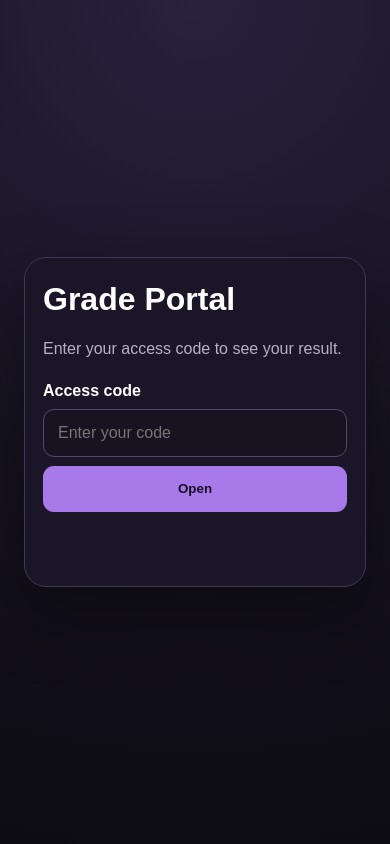
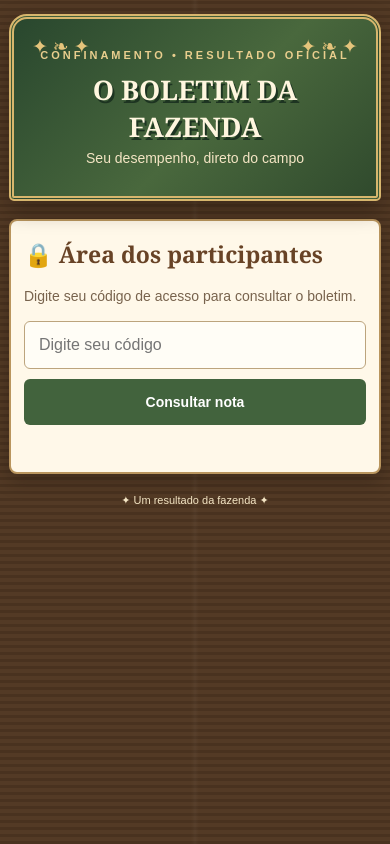
Before and after one commit to kauaprogramadorsla/Seletivas, a plain HTML site: page index.html in a window 390 px wide. Drawn offline with Linux system fonts and the light colour scheme.

Commit message:
index.html

```diff
--- a/index.html
+++ b/index.html
@@ -3,239 +3,188 @@
 <head>
 <meta charset="UTF-8">
 <meta name="viewport" content="width=device-width, initial-scale=1.0">
-<title>Grade Portal</title>
-
+<title>Confinamento Rural — Boletim</title>
 <style>
-* {
-  box-sizing: border-box;
+:root{
+  --ink:#332318;--muted:#78634d;--paper:#fff8e9;--cream:#f5e8cb;
+  --wood:#684326;--green:#42633d;--green2:#78945a;--gold:#d49a36;
+  --red:#bd3e32;--orange:#d98528;--line:#ddc9a4;
 }
-
-body {
-  margin: 0;
-  min-height: 100vh;
-  display: grid;
-  place-items: center;
-  padding: 24px;
-  font-family: Arial, sans-serif;
-  color: white;
-  background: radial-gradient(circle at top, #29213e, #15121f 60%, #0d0b13);
+*{box-sizing:border-box}
+body{
+  margin:0;min-height:100vh;padding:28px 16px;color:var(--ink);
+  font-family:Georgia,"Times New Roman",serif;
+  background:
+    linear-gradient(90deg,transparent 49%,#ffffff08 50%,transparent 51%),
+    repeating-linear-gradient(0deg,#49321f 0,#49321f 3px,#533a25 3px,#533a25 7px);
 }
-
-.shell {
-  width: min(100%, 470px);
-  padding: 30px;
-  border: 1px solid #403651;
-  border-radius: 22px;
-  background: #1b1627;
-  box-shadow: 0 24px 70px #0006;
+.page{max-width:920px;margin:auto}
+header{
+  position:relative;overflow:hidden;text-align:center;padding:30px 20px;
+  color:#fff6df;border:5px double #d7b66d;border-radius:18px 18px 5px 5px;
+  background:linear-gradient(135deg,#29472e,#49683d 55%,#304a2d);
+  box-shadow:0 9px 22px #1c120b66;
 }
-
-h1 {
-  margin-top: 0;
+header:before,header:after{content:"✦  ❧  ✦";position:absolute;top:14px;color:#e5c47b;font-size:19px}
+header:before{left:18px}header:after{right:18px}
+.eyebrow{font:700 11px Arial,sans-serif;letter-spacing:3px;text-transform:uppercase;color:#e9ce8e}
+h1{font-size:clamp(27px,5vw,43px);margin:10px 0 5px;text-shadow:2px 3px #1d3421}
+header p{margin:0;color:#f4e5c4;font:14px Arial,sans-serif}
+.panel{
+  margin-top:18px;padding:23px;border:2px solid #b9955e;border-radius:8px;
+  background:var(--paper);box-shadow:0 7px 18px #1c120b55;
 }
-
-.hint {
-  color: #b9b0c8;
-  margin-bottom: 24px;
+.panel h2{margin:0 0 16px;color:var(--wood);font-size:23px}
+.intro{color:var(--muted);font:14px/1.5 Arial,sans-serif}
+.entry{display:flex;gap:10px}
+input{
+  min-width:0;flex:1;padding:14px;border:1px solid #bca47d;border-radius:6px;
+  background:#fffdf6;font-size:16px;color:var(--ink)
 }
-
-label {
-  display: block;
-  margin-bottom: 9px;
-  font-weight: bold;
+button{
+  border:0;border-radius:6px;padding:0 22px;background:var(--green);
+  color:white;font:bold 14px Arial,sans-serif;cursor:pointer
 }
-
-.entry {
-  display: flex;
-  gap: 9px;
+button:hover{filter:brightness(1.12)}
+#message{min-height:20px;margin:10px 0 0;color:var(--red);font:700 13px Arial,sans-serif}
+#result{display:none}
+.result-head{text-align:center;padding:22px 12px;border-radius:7px;color:#fff6e3;background:linear-gradient(135deg,#29472e,#587544)}
+.result-head .small{font:700 10px Arial,sans-serif;letter-spacing:2px;text-transform:uppercase;color:#e9ce8e}
+.result-head h2{margin:8px 0 15px;color:#fff6e3;font-size:clamp(25px,5vw,34px)}
+.grade{
+  width:112px;height:112px;margin:auto;display:grid;place-items:center;border-radius:50%;
+  border:5px solid #f5dfae;background:var(--red);color:white;
+  font:bold 52px Arial,sans-serif;box-shadow:0 5px 16px #0004
 }
-
-input {
-  flex: 1;
-  min-width: 0;
-  padding: 14px;
-  color: white;
-  background: #171321;
-  border: 1px solid #55476a;
-  border-radius: 11px;
-  font-size: 16px;
-}
-
-button {
-  padding: 0 18px;
-  border: none;
-  border-radius: 11px;
-  background: #a879e8;
-  color: #170e24;
-  font-weight: bold;
-  cursor: pointer;
-}
-
-#message {
-  min-height: 22px;
-  margin-top: 13px;
-  color: #ff7777;
-}
-
-#result {
-  display: none;
-  margin-top: 25px;
-  padding: 23px 18px;
-  border: 1px solid #493b5b;
-  border-radius: 17px;
-  background: #211a30;
-  text-align: center;
-}
-
-#result h2 {
-  margin: 0 0 18px;
-  font-size: 26px;
-}
-
-.grade {
-  display: inline-grid;
-  place-items: center;
-  width: 104px;
-  height: 104px;
-  border-radius: 50%;
-  background: #e34b55;
-  color: white;
-  font-size: 48px;
-  font-weight: bold;
-}
-
-.grade-caption {
-  color: #c5bbd1;
-  margin-bottom: 25px;
-}
-
-.judges {
-  max-width: 290px;
-  margin: 0 auto 17px;
-  line-height: 1.45;
-  font-weight: bold;
-}
-
-.balls {
-  display: flex;
-  justify-content: center;
-  gap: 18px;
-}
-
-.ball {
-  width: 25px;
-  height: 25px;
-  border-radius: 50%;
-  background: #e34b55;
-  box-shadow: 0 3px 13px #e34b5555;
-}
-
-.tab-label {
-  display: inline-block;
-  margin-bottom: 15px;
-  color: #c5a5f2;
-  font-size: 11px;
-  text-transform: uppercase;
-  letter-spacing: 1.7px;
-}
-
-@media (max-width: 390px) {
-  .shell {
-    padding: 23px 18px;
-  }
-
-  .entry {
-    flex-direction: column;
-  }
-
-  button {
-    min-height: 46px;
-  }
+.grade-caption{margin:9px 0 0;font:12px Arial,sans-serif;color:#f4e5c4}
+.section-title{display:flex;align-items:center;gap:10px;margin:24px 0 12px;color:var(--wood);font-size:21px}
+.section-title:after{content:"";height:1px;flex:1;background:var(--line)}
+.comparison{width:100%;border-collapse:collapse;font:14px Arial,sans-serif;background:#fffdf7}
+.comparison th,.comparison td{padding:12px 10px;border:1px solid var(--line);text-align:left}
+.comparison th{background:#eee0c2;color:#59412a}
+.comparison td:last-child{text-align:right;font-weight:bold}
+.delta{margin-top:12px;padding:13px;border-left:5px solid var(--red);background:#f7e5dc;border-radius:4px;font:14px/1.5 Arial,sans-serif}
+.delta strong{color:var(--red)}
+.bar-wrap{margin-top:17px}
+.bar-label{display:flex;justify-content:space-between;gap:12px;margin:0 0 6px;font:12px Arial,sans-serif;color:var(--muted)}
+.track{height:14px;border-radius:20px;background:#e8dcc5;overflow:hidden}
+.fill{height:100%;width:40%;background:var(--red);border-radius:20px}
+.avg-fill{height:100%;width:75%;background:var(--green2);border-radius:20px}
+.judges{text-align:center;margin:20px 0 12px;font:700 14px/1.5 Arial,sans-serif}
+.balls{display:flex;justify-content:center;gap:17px}
+.ball{width:25px;height:25px;border-radius:50%;background:var(--red);border:2px solid #8d2923;box-shadow:inset -3px -3px 4px #7b211e55}
+.ranking-note{font:13px/1.5 Arial,sans-serif;color:var(--muted);margin:-4px 0 12px}
+.rank-table{width:100%;border-collapse:collapse;font:14px Arial,sans-serif}
+.rank-table th,.rank-table td{padding:11px;border-bottom:1px solid var(--line);text-align:left}
+.rank-table th{color:#6b4b2e;background:#f0e4cd}
+.rank-num{font-weight:bold;color:var(--wood);width:55px}
+.rank-score{font-weight:bold;text-align:right!important}
+.status{font:bold 11px Arial,sans-serif;padding:5px 8px;border-radius:20px;background:#f4d8d3;color:#9d3029}
+.scale{display:flex;justify-content:space-between;gap:5px;margin-top:13px;font:10px Arial,sans-serif;color:var(--muted)}
+.scale span{flex:1;text-align:center;padding:6px 2px;border-radius:4px}
+.s-red{background:#f4d8d3}.s-orange{background:#f8e3c5}.s-green{background:#dce9d4}
+footer{text-align:center;color:#f4e5c4;font:11px Arial,sans-serif;padding:20px}
+@media(max-width:560px){
+  body{padding:14px 9px}.panel{padding:17px 13px}.entry{flex-direction:column}
+  button{min-height:46px}.comparison th,.comparison td{padding:9px 7px;font-size:12px}
+  .rank-table th,.rank-table td{padding:9px 7px;font-size:12px}
 }
 </style>
 </head>
+<body>
+<div class="page">
+<header>
+  <div class="eyebrow">Confinamento • Resultado oficial</div>
+  <h1>O BOLETIM DA FAZENDA</h1>
+  <p>Seu desempenho, direto do campo</p>
+</header>
 
-<body>
+<section class="panel" id="login">
+  <h2>🔒 Área dos participantes</h2>
+  <p class="intro">Digite seu código de acesso para consultar o boletim.</p>
+  <form id="codeForm">
+    <div class="entry">
+      <input id="accessCode" type="text" placeholder="Digite seu código" autocomplete="off">
+      <button type="submit">Consultar nota</button>
+    </div>
+  </form>
+  <p id="message" role="status" aria-live="polite"></p>
+</section>
 
-<main class="shell">
+<main class="panel" id="result" aria-live="polite">
+  <div class="result-head">
+    <div class="small">Resultado individual</div>
+    <h2>soy maserati</h2>
+    <div class="grade" id="gradeCircle">4</div>
+    <p class="grade-caption">NOTA FINAL</p>
+  </div>
 
-  <h1>Grade Portal</h1>
+  <h3 class="section-title">📋 Comparativo de notas</h3>
+  <p class="intro">Veja como sua nota ficou em relação à média geral.</p>
+  <table class="comparison">
+    <thead><tr><th>Indicador</th><th>Nota</th></tr></thead>
+    <tbody>
+      <tr><td>Sua nota — soy maserati</td><td id="yourGrade">4,0</td></tr>
+      <tr><td>Média geral</td><td id="averageGrade">7,5</td></tr>
+      <tr><td>Diferença para a média</td><td id="difference">−3,5</td></tr>
+    </tbody>
+  </table>
+  <div class="delta" id="comparisonMessage">
+    Sua nota ficou <strong>3,5 pontos abaixo da média geral.</strong>
+  </div>
 
-  <p class="hint">
-    Enter your access code to see your result.
-  </p>
+  <div class="bar-wrap">
+    <div class="bar-label"><span>Sua nota</span><strong>4,0 / 10</strong></div>
+    <div class="track"><div class="fill"></div></div>
+  </div>
+  <div class="bar-wrap">
+    <div class="bar-label"><span>Média geral</span><strong>7,5 / 10</strong></div>
+    <div class="track"><div class="avg-fill"></div></div>
+  </div>
 
-  <form id="codeForm">
+  <h3 class="section-title">🏅 Ranking de notas</h3>
+  <p class="ranking-note">Comparação ilustrativa entre sua nota e a média geral — a média não representa um participante.</p>
+  <table class="rank-table">
+    <thead><tr><th>Posição</th><th>Referência</th><th class="rank-score">Nota</th></tr></thead>
+    <tbody>
+      <tr><td class="rank-num">—</td><td>Média geral</td><td class="rank-score">7,5</td></tr>
+      <tr><td class="rank-num">—</td><td>soy maserati <span class="status">Abaixo da média</span></td><td class="rank-score">4,0</td></tr>
+    </tbody>
+  </table>
 
-    <label for="accessCode">Access code</label>
+  <div class="scale" aria-label="Faixas de nota">
+    <span class="s-red">0–5<br>Vermelho</span>
+    <span class="s-orange">6–7<br>Laranja</span>
+    <span class="s-green">8–10<br>Verde</span>
+  </div>
 
-    <div class="entry">
-      <input
-        id="accessCode"
-        type="text"
-        placeholder="Enter your code"
-        autocomplete="off"
-      >
-
-      <button type="submit">Open</button>
-    </div>
-
-  </form>
-
-  <p id="message"></p>
-
-  <section id="result">
-
-    <span class="tab-label">Your result</span>
-
-    <h2>soy maserati</h2>
-
-    <div class="grade" id="grade">4</div>
-
-    <p class="grade-caption">Your grade</p>
-
-    <p class="judges">
-      you didn't get a good grade from any of the judges
-    </p>
-
-    <div class="balls">
-      <span class="ball"></span>
-      <span class="ball"></span>
-      <span class="ball"></span>
-    </div>
-
-  </section>
-
+  <h3 class="section-title">⚖️ Avaliação dos jurados</h3>
+  <p class="judges">you didn't get a good grade from any of the judges</p>
+  <div class="balls" aria-label="Three red judge indicators">
+    <span class="ball"></span><span class="ball"></span><span class="ball"></span>
+  </div>
 </main>
+<footer>✦ Um resultado da fazenda ✦</footer>
+</div>
 
 <script>
-
 const CORRECT_CODE = "2k8s5";
-
 const form = document.getElementById("codeForm");
 const input = document.getElementById("accessCode");
 const message = document.getElementById("message");
 const result = document.getElementById("result");
 
 form.addEventListener("submit", function(event) {
-
   event.preventDefault();
 
   if (input.value.trim() === CORRECT_CODE) {
-
     message.textContent = "";
     result.style.display = "block";
-
   } else {
-
     result.style.display = "none";
     message.textContent = "your code is incorrect";
-
   }
-
 });
-
 </script>
-
 </body>
 </html>
```
